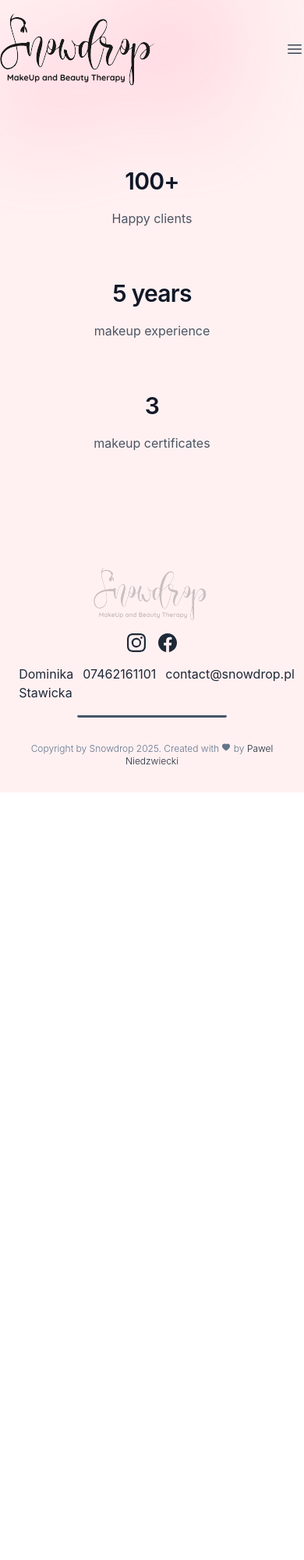
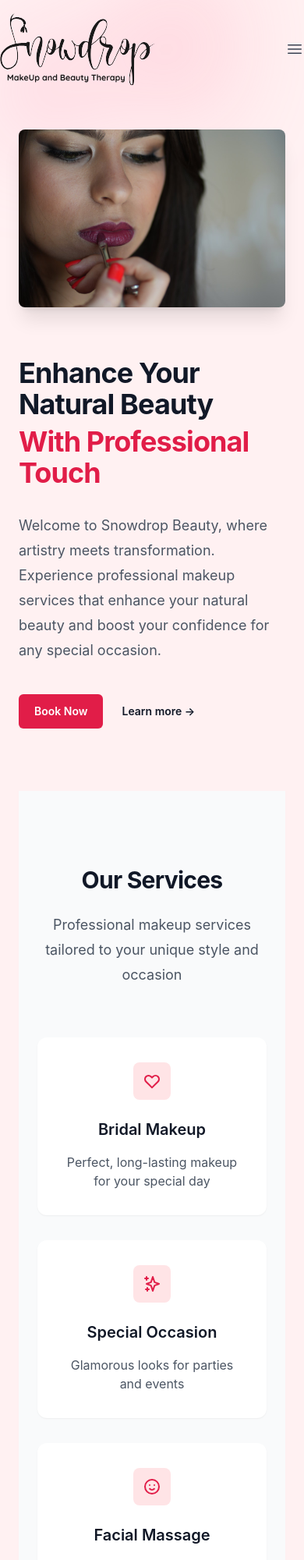
Before and after one commit to PawelNiedzwiecki/snowdrop-rebrand, a Gatsby site: page / in a window 390 px wide. Shown: the top 2000 px of the page at 78% size. Before the commit the page ends 1016 px from the top, so only its background shows below. Built offline with nearby package versions, Linux system fonts and the light colour scheme; Gatsby itself is replaced by a stand-in of ours.

Commit message:
feat: enhance homepage with improved design and content structure
- Add new hero section with responsive layout
- Implement services section with icon-based service cards
- Create stats section highlighting professional experience
- Add call-to-action section for booking appointments
- Refactor layout and improve content readability
- Extract contact and social links to configuration file
- Create reusable Copyright component

```diff
--- /dev/null
+++ b/src/components/copyright.tsx
@@ -0,0 +1,25 @@
+import React from 'react';
+import { AiFillHeart } from 'react-icons/ai';
+
+interface CopyrightProps {
+  year: number;
+  author: string;
+}
+
+const Copyright: React.FC<CopyrightProps> = ({ year, author }) => {
+  return (
+    <p className="pt-8 text-center text-xs font-light text-slate-500">
+      Copyright by Snowdrop {year}. Created with{' '}
+      <AiFillHeart className="inline-block align-text-top" /> by{' '}
+      <a
+        href="https://github.com/PawelNiedzwiecki"
+        target="_blank"
+        rel="noreferrer"
+      >
+        {author}
+      </a>
+    </p>
+  );
+};
+
+export default Copyright;
--- a/src/components/footer.tsx
+++ b/src/components/footer.tsx
@@ -1,29 +1,12 @@
 import { StaticImage } from 'gatsby-plugin-image';
 import React from 'react';
 import { AiFillHeart } from 'react-icons/ai';
-import { BsFacebook, BsInstagram } from 'react-icons/bs';
+import { contactInfo, socialLinks } from '../config/main-config';
+import Copyright from './copyright';
 
 export default function Footer() {
   const currentYear = new Date().getFullYear();
-
-  const contactInfo = {
-    name: 'Dominika Stawicka',
-    phone: '07462161101',
-    email: 'contact@snowdrop.pl',
-  };
-
-  const socialLinks = [
-    {
-      name: 'Instagram',
-      link: 'https://www.instagram.com/snowdropmakeup',
-      Component: BsInstagram,
-    },
-    {
-      name: 'Facebook',
-      link: 'https://www.instagram.com/snowdropmakeup',
-      Component: BsFacebook,
-    },
-  ];
+  const { name, phone, email } = contactInfo;
 
   return (
     <div className="px-6 py-8">
@@ -40,51 +23,41 @@ export default function Footer() {
           </div>
           <div
             id="social-icons"
-            className="mb-4 flex items-center justify-center"
+            className="mb-6 flex items-center justify-center"
           >
-            {socialLinks.map(({ name, link, Component }) => (
+            {socialLinks.map(({ media, link, Component }) => (
               <div key={name} className="px-2">
                 <a
                   href={link}
-                  title={name}
+                  title={media}
                   target="_blank"
                   rel="noopener noreferrer"
                 >
                   <Component
                     size="1.5rem"
-                    title={name}
+                    title={media}
                     className="hover:text-rose-600"
                   />
                 </a>
               </div>
             ))}
           </div>
-          <div className="mb-4 flex align-middle [&>p]:ml-3">
-            <p>{contactInfo.name}</p>
+          <div className="mb-6 flex flex-col items-center md:flex-row align-middle [&>p]:ml-3">
+            <p>{name}</p>
             <p>
-              <a href={`tel: ${contactInfo.phone}`} title="phone">
-                {contactInfo.phone}
+              <a href={`tel: ${phone}`} title="phone">
+                {phone}
               </a>
             </p>
             <p>
-              <a href={`mailto: ${contactInfo.email}`} title="email">
-                {contactInfo.email}
+              <a href={`mailto: ${email}`} title="email">
+                {email}
               </a>
             </p>
           </div>
         </div>
         <hr className="mx-auto h-1 w-48 rounded bg-slate-600" />
-        <p className="pt-8 text-center text-xs font-light text-slate-500">
-          Copyright by Snowdrop {currentYear}. Created with{' '}
-          <AiFillHeart className="inline-block align-text-top" /> by{' '}
-          <a
-            href="https://github.com/PawelNiedzwiecki"
-            target="_blank"
-            rel="noreferrer"
-          >
-            Pawel Niedzwiecki
-          </a>
-        </p>
+        <Copyright year={currentYear} author="Pawel Niedzwiecki" />
       </div>
     </div>
   );
--- a/src/components/header.tsx
+++ b/src/components/header.tsx
@@ -7,7 +7,7 @@ import { HiBars3, HiOutlineXMark } from 'react-icons/hi2';
 const Header = () => {
   const [mobileMenuOpen, setMobileMenuOpen] = useState(false);
 
-  const data = useStaticQuery(graphql`
+  const data = useStaticQuery<Queries.HeaderQuery>(graphql`
     query Header {
       site {
         siteMetadata {
@@ -52,7 +52,7 @@ const Header = () => {
             </button>
           </div>
           <div className="hidden lg:flex lg:gap-x-12">
-            {navigation.map(({ name, href }) => (
+            {navigation?.map(({ name, href }) => (
               <Link
                 key={name}
                 to={href}
@@ -106,13 +106,13 @@ const Header = () => {
             <div className="mt-6 flow-root">
               <div className="-my-6 divide-y divide-gray-500/10">
                 <div className="space-y-2 py-6">
-                  {navigation.map((item) => (
+                  {navigation?.map(({ name, href }) => (
                     <a
-                      key={item.name}
-                      href={item.href}
+                      key={name}
+                      href={href}
                       className="-mx-3 block rounded-lg px-3 py-2 text-base font-semibold leading-7 text-gray-900 hover:bg-gray-50"
                     >
-                      {item.name}
+                      {name}
                     </a>
                   ))}
                 </div>
--- a/src/components/layout.tsx
+++ b/src/components/layout.tsx
@@ -2,7 +2,7 @@ import React from 'react';
 import Footer from './footer';
 import Header from './header';
 
-const Layout = ({ children }) => {
+const Layout = ({ children }: { children: React.ReactNode }) => {
   return (
     <div className="h-full bg-rose-50">
       <Header />
--- /dev/null
+++ b/src/config/main-config.ts
@@ -0,0 +1,19 @@
+import { BsFacebook, BsInstagram } from 'react-icons/bs';
+export const contactInfo = {
+  name: 'Dominika Stawicka',
+  phone: '07462161101',
+  email: 'contact@snowdrop.pl',
+} as const;
+
+export const socialLinks = [
+  {
+    media: 'Instagram',
+    link: 'https://www.instagram.com/snowdropmakeup',
+    Component: BsInstagram,
+  },
+  {
+    media: 'Facebook',
+    link: 'https://www.instagram.com/snowdropmakeup',
+    Component: BsFacebook,
+  },
+] as const;
--- a/src/pages/index.tsx
+++ b/src/pages/index.tsx
@@ -1,51 +1,144 @@
 import { StaticImage } from 'gatsby-plugin-image';
 import React from 'react';
 import Layout from '../components/layout';
-import { HeadFC, PageProps } from 'gatsby';
+import { HeadFC, Link, PageProps } from 'gatsby';
 import Seo from '../components/seo';
 
 const MainPage: React.FC<PageProps> = () => {
   return (
     <Layout>
-      <div className="flex items-center justify-between">
-        {/* <div className="flex-1 py-52 pr-8">
-          <h1 className="text-4xl font-bold italic tracking-tight text-gray-900 sm:text-4xl">
-            &quot;Beauty begins the moment you decide to be yourself.&quot;
-            <span className="block text-sm">- Coco Chanel</span>
+      {/* Hero Section */}
+      <div className="flex flex-col-reverse md:flex-row items-center justify-between gap-8 py-12">
+        <div className="flex-1 py-8 md:py-20 pr-0 md:pr-8">
+          <h1 className="text-4xl font-bold tracking-tight text-gray-900 sm:text-5xl">
+            Enhance Your Natural Beauty
+            <span className="block text-rose-600 mt-2">
+              With Professional Touch
+            </span>
           </h1>
-          <p className="mt-8 text-base leading-7 text-gray-600">
-            Welcome to the world of beauty and transformation, where artistry
-            meets wellness. I am Dominika, a passionate and skilled mobile
-            makeup artist and facial massage specialist, dedicated to enhancing
-            your natural beauty and promoting holistic well-being.
+          <p className="mt-8 text-lg leading-8 text-gray-600">
+            Welcome to Snowdrop Beauty, where artistry meets transformation.
+            Experience professional makeup services that enhance your natural
+            beauty and boost your confidence for any special occasion.
           </p>
           <div className="mt-10 flex items-center gap-x-6">
-            <a
-              href="#"
-              className="rounded-md bg-rose-600 px-3.5 py-2.5 text-sm font-semibold text-white shadow-sm hover:bg-rose-500 focus-visible:outline focus-visible:outline-2 focus-visible:outline-offset-2 focus-visible:outline-rose-700"
+            <Link
+              to="#get-in-touch"
+              className="rounded-md bg-rose-600 px-5 py-3 text-sm font-semibold text-white shadow-sm hover:bg-rose-500 focus-visible:outline focus-visible:outline-2 focus-visible:outline-offset-2 focus-visible:outline-rose-700"
             >
-              Get started
-            </a>
-            <a
-              href="#"
+              Book Now
+            </Link>
+            <Link
+              to="/services"
               className="text-sm font-semibold leading-6 text-gray-900"
             >
               Learn more <span aria-hidden="true">→</span>
-            </a>
+            </Link>
           </div>
-        </div> */}
-        <div>
+        </div>
+        <div className="w-full md:w-1/2">
           <StaticImage
             src="../images/hero.jpg"
-            className="block"
-            alt="Hero image"
+            className="rounded-lg shadow-xl"
+            alt="Professional makeup artist at work"
             layout="fullWidth"
             placeholder="dominantColor"
-            // width={500}
-            // height={700}
           />
         </div>
       </div>
+
+      {/* Services Section */}
+      <div id="services" className="py-24 bg-gray-50">
+        <div className="mx-auto max-w-7xl px-6 lg:px-8">
+          <div className="mx-auto max-w-2xl text-center">
+            <h2 className="text-3xl font-bold tracking-tight text-gray-900 sm:text-4xl">
+              Our Services
+            </h2>
+            <p className="mt-6 text-lg leading-8 text-gray-600">
+              Professional makeup services tailored to your unique style and
+              occasion
+            </p>
+          </div>
+          <div className="mt-16 grid grid-cols-1 gap-8 sm:grid-cols-2 lg:grid-cols-3">
+            {/* Bridal Makeup */}
+            <div className="flex flex-col items-center p-8 bg-white rounded-xl shadow-sm">
+              <div className="rounded-lg p-3 bg-rose-100">
+                <svg
+                  className="w-6 h-6 text-rose-600"
+                  fill="none"
+                  stroke="currentColor"
+                  viewBox="0 0 24 24"
+                >
+                  <path
+                    strokeLinecap="round"
+                    strokeLinejoin="round"
+                    strokeWidth="2"
+                    d="M4.318 6.318a4.5 4.5 0 000 6.364L12 20.364l7.682-7.682a4.5 4.5 0 00-6.364-6.364L12 7.636l-1.318-1.318a4.5 4.5 0 00-6.364 0z"
+                  />
+                </svg>
+              </div>
+              <h3 className="mt-6 text-xl font-semibold text-gray-900">
+                Bridal Makeup
+              </h3>
+              <p className="mt-4 text-center text-gray-600">
+                Perfect, long-lasting makeup for your special day
+              </p>
+            </div>
+
+            {/* Special Occasion */}
+            <div className="flex flex-col items-center p-8 bg-white rounded-xl shadow-sm">
+              <div className="rounded-lg p-3 bg-rose-100">
+                <svg
+                  className="w-6 h-6 text-rose-600"
+                  fill="none"
+                  stroke="currentColor"
+                  viewBox="0 0 24 24"
+                >
+                  <path
+                    strokeLinecap="round"
+                    strokeLinejoin="round"
+                    strokeWidth="2"
+                    d="M5 3v4M3 5h4M6 17v4m-2-2h4m5-16l2.286 6.857L21 12l-5.714 2.143L13 21l-2.286-6.857L5 12l5.714-2.143L13 3z"
+                  />
+                </svg>
+              </div>
+              <h3 className="mt-6 text-xl font-semibold text-gray-900">
+                Special Occasion
+              </h3>
+              <p className="mt-4 text-center text-gray-600">
+                Glamorous looks for parties and events
+              </p>
+            </div>
+
+            {/* Facial Massage */}
+            <div className="flex flex-col items-center p-8 bg-white rounded-xl shadow-sm">
+              <div className="rounded-lg p-3 bg-rose-100">
+                <svg
+                  className="w-6 h-6 text-rose-600"
+                  fill="none"
+                  stroke="currentColor"
+                  viewBox="0 0 24 24"
+                >
+                  <path
+                    strokeLinecap="round"
+                    strokeLinejoin="round"
+                    strokeWidth="2"
+                    d="M14.828 14.828a4 4 0 01-5.656 0M9 10h.01M15 10h.01M21 12a9 9 0 11-18 0 9 9 0 0118 0z"
+                  />
+                </svg>
+              </div>
+              <h3 className="mt-6 text-xl font-semibold text-gray-900">
+                Facial Massage
+              </h3>
+              <p className="mt-4 text-center text-gray-600">
+                Relaxing and rejuvenating facial treatments
+              </p>
+            </div>
+          </div>
+        </div>
+      </div>
+
+      {/* Stats Section */}
       <div className="py-24 sm:py-32">
         <div className="mx-auto max-w-7xl px-6 lg:px-8">
           <dl className="grid grid-cols-1 gap-x-8 gap-y-16 text-center lg:grid-cols-3">
@@ -59,15 +152,15 @@ const MainPage: React.FC<PageProps> = () => {
             </div>
             <div className="mx-auto flex max-w-xs flex-col gap-y-4">
               <dt className="text-base leading-7 text-gray-600">
-                makeup experience
+                Years of Experience
               </dt>
               <dd className="order-first text-3xl font-semibold tracking-tight text-gray-900 sm:text-5xl">
-                5 years
+                5+
               </dd>
             </div>
             <div className="mx-auto flex max-w-xs flex-col gap-y-4">
               <dt className="text-base leading-7 text-gray-600">
-                makeup certificates
+                Professional Certificates
               </dt>
               <dd className="order-first text-3xl font-semibold tracking-tight text-gray-900 sm:text-5xl">
                 3
@@ -76,10 +169,35 @@ const MainPage: React.FC<PageProps> = () => {
           </dl>
         </div>
       </div>
+
+      {/* CTA Section */}
+      <div className="bg-rose-50 py-16" id="get-in-touch">
+        <div className="mx-auto max-w-7xl px-6 lg:px-8">
+          <div className="mx-auto max-w-2xl text-center">
+            <h2 className="text-3xl font-bold tracking-tight text-gray-900 sm:text-4xl">
+              Ready to Transform?
+            </h2>
+            <p className="mx-auto mt-6 max-w-xl text-lg leading-8 text-gray-600">
+              Book your appointment today and let's create your perfect look
+              together
+            </p>
+            <div className="mt-10 flex items-center justify-center gap-x-6">
+              <Link
+                to="/contact"
+                className="rounded-md bg-rose-600 px-5 py-3 text-sm font-semibold text-white shadow-sm hover:bg-rose-500 focus-visible:outline focus-visible:outline-2 focus-visible:outline-offset-2 focus-visible:outline-rose-700"
+              >
+                Book Appointment
+              </Link>
+            </div>
+          </div>
+        </div>
+      </div>
     </Layout>
   );
 };
 
 export default MainPage;
 
-export const Head: HeadFC = () => <Seo title="Main Page" />;
+export const Head: HeadFC = () => (
+  <Seo title="Professional Makeup Artist | Snowdrop Beauty" />
+);
--- a/tsconfig.json
+++ b/tsconfig.json
@@ -3,7 +3,8 @@
     "./src/**/*",
     "./gatsby-node.ts",
     "./gatsby-config.ts",
-    "./plugins/**/*"
+    "./plugins/**/*",
+    "./src/gatsby-types.d.ts"
   ],
   "compilerOptions": {
     "target": "esnext",
```
Also changed, not shown: gatsby-node.ts (added, +20 -0 lines).
